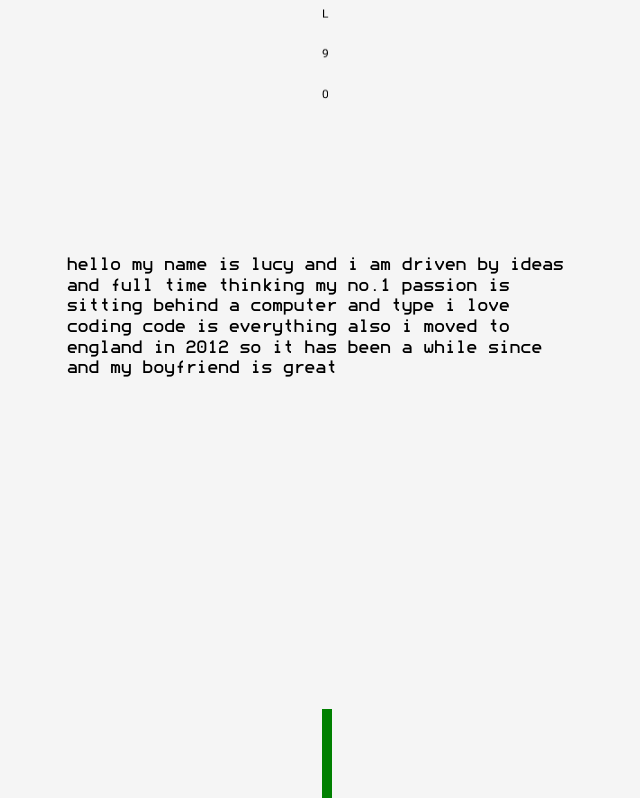
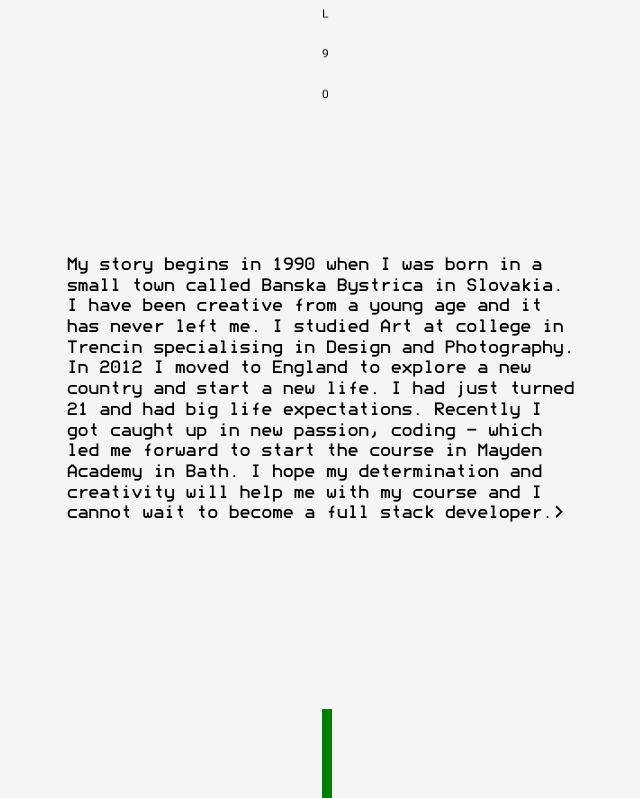
Before and after one commit to lucyholubova/portfolio, a PHP site: page /portfolio.html in a window 1280 px wide. Shown: the part 1601-2399 px from the top of the page, without its empty margins (318-958 px from the left). Run offline with PHP 8.4, Linux system fonts and the light colour scheme.

Commit message:
eddited contact and background

```diff
--- a/css/portfolio.css
+++ b/css/portfolio.css
@@ -47,7 +47,7 @@ a {
     z-index: 10;
     height: 100vh;
     overflow: visible;
-    background-color:#333;
+    /*background-color:#333;*/
 }
 
 .header-title{
--- a/portfolio.html
+++ b/portfolio.html
@@ -40,9 +40,8 @@
 	<a href="#portfolio">
 		<section id="bio">
 			<img src="img/L90.png" class="logo" alt="logo">
-			<div class="mybio"> hello my name is lucy and i am driven by ideas and full time thinking my no.1 passion
-			is sitting behind a computer and type i love coding code is everything also i moved to england in 2012 so
-				it has been a while since and my boyfriend is great
+			<div class="mybio">My story begins in 1990 when I was born in a small town called  Banska Bystrica in Slovakia. I have  been creative from a young age and it has never left me. I studied  Art at college in Trencin specialising in Design and Photography. In 2012 I moved to England to explore a new country and start a new life. I had just turned 21 and had big life expectations.
+				Recently I got caught up in new passion, coding - which led me forward to start the course in Mayden Academy in Bath. I hope my determination and creativity will help me with my course and I cannot wait to become a full stack developer.>
 				<div class="vl"></div>
 			</div>
 		</section>
@@ -72,7 +71,7 @@
 			<h2 class="contacts">
 				<a href="#header">LUCY HOLUBOVA</a>
 				<div class="details">
-					<a href="#" class="contact">CONTACT</a>
+					<a href="https://github.com/lucyholubva" class="contact">GITHUB</a>
 					<a href="mailto:lucy.holubova90@gmail.com" class="email">EMAIL</a>
 					<a href="https://www.instagram.com/lucccul/" class="instagram">INSTAGRAM</a>
 				</div>
```
